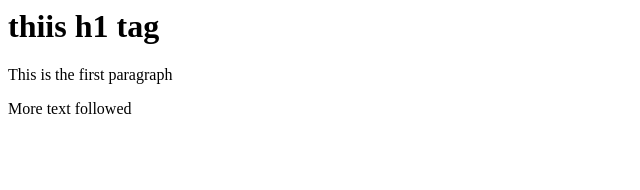
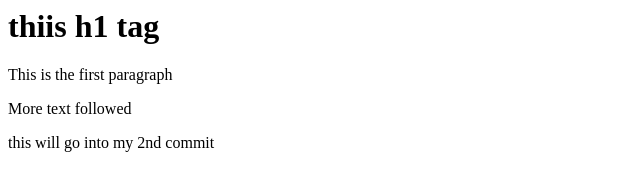
Before and after one commit to ravik045/awesome-repo, a plain HTML site: page index.html in a window 1280 px wide. Shown: the whole page, without its empty margins (0-640 px from the left). Drawn offline with Linux system fonts and the light colour scheme.

Commit message:
addednone more line

```diff
--- a/index.html
+++ b/index.html
@@ -5,4 +5,5 @@
 <p> This is the first paragraph</p>
 
 <p> More text followed</p>
+<p> this will go into my 2nd commit</p>
 </html>
```
